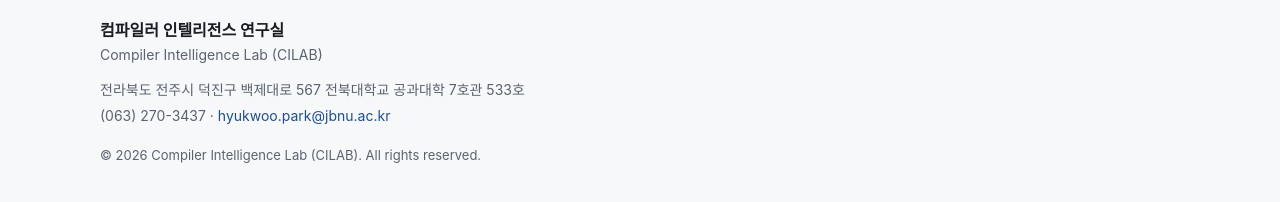
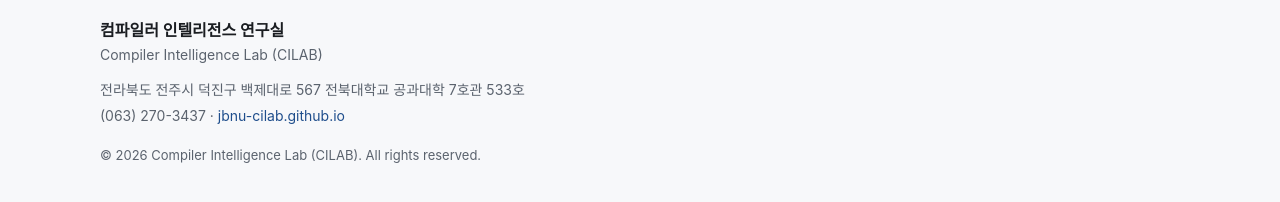
Before and after one commit to JBNU-CILAB/JBNU-CILAB.github.io, a Jekyll site: the page built from people.html, in a window 1280 px wide and 900 px high, scrolled down 1217 px. Shown: the part 693-895 px from the top of the window. Built offline with Jekyll 4.4.1, drawn with Linux system fonts in a browser that asks for light colours; some web fonts are replaced.

Commit message:
Protect email addresses from crawlers; show site URL in footer
- New email.html include: addresses stored split (data-u/data-d) and
  assembled client-side, so no plain mailto/address appears in HTML
- Replace all mailto links on Contact, People, and professor pages
- Footer now shows the site URL instead of an email address

```diff
--- /dev/null
+++ b/_includes/email.html
@@ -0,0 +1,11 @@
+{% comment %}
+  이메일 크롤링 방지용 컴포넌트 (JS 조립 방식).
+  HTML 소스에는 완성된 주소/mailto 링크가 존재하지 않으며,
+  페이지 로드 후 JS(_layouts/default.html)가 조립합니다.
+
+  사용법:
+    {% include email.html address=site.pi.email %}                          ← 주소 자체를 링크 텍스트로 표시
+    {% include email.html address=site.pi.email class="btn" label="문의" %} ← 커스텀 버튼/문구
+{% endcomment %}
+{%- assign _p = include.address | split: "@" -%}
+<a class="eml{% if include.class %} {{ include.class }}{% endif %}" data-u="{{ _p[0] }}" data-d="{{ _p[1] }}">{{ include.label }}</a>
--- a/_includes/footer.html
+++ b/_includes/footer.html
@@ -6,7 +6,7 @@
     </div>
     <div class="footer-contact">
       <span>{{ site.contact.address_ko }}</span>
-      <span>{{ site.contact.phone }} · <a href="mailto:{{ site.contact.email }}">{{ site.contact.email }}</a></span>
+      <span>{{ site.contact.phone }} · <a href="{{ site.url }}">jbnu-cilab.github.io</a></span>
     </div>
     <div class="footer-copy">
       © {{ 'now' | date: "%Y" }} {{ site.lab.name_en }}. All rights reserved.
--- a/contact.html
+++ b/contact.html
@@ -26,7 +26,7 @@
         </div>
         <div class="info-row">
           <span class="k">이메일</span>
-          <span><a href="mailto:{{ site.contact.email }}">{{ site.contact.email }}</a></span>
+          <span>{% include email.html address=site.contact.email %}</span>
         </div>
         <div class="info-row">
           <span class="k">지도교수</span>
@@ -77,7 +77,7 @@
     </div>
 
     <div class="btn-row">
-      <a class="btn btn-primary" href="mailto:{{ site.pi.email }}">✉️ 이메일로 자기소개 보내기</a>
+      {% include email.html address=site.pi.email class="btn btn-primary" label="✉️ 이메일로 자기소개 보내기" %}
     </div>
   </div>
 </section>
--- a/people.html
+++ b/people.html
@@ -28,7 +28,7 @@
         <h3><a class="pi-name-link" href="{{ '/people/professor/' | relative_url }}">{{ site.pi.name_ko }}</a></h3>
         <p class="pi-en">{{ site.pi.name_en }}</p>
         <p class="pi-title">{{ site.pi.title }}</p>
-        <p><a href="mailto:{{ site.pi.email }}">{{ site.pi.email }}</a></p>
+        <p>{% include email.html address=site.pi.email %}</p>
         <p class="pi-interests"><strong>연구 관심 분야</strong> · {{ site.data.professor.interests }}</p>
         {% assign has_links = false %}
         {% for l in site.data.professor.links %}{% if l.url != "" %}{% assign has_links = true %}{% endif %}{% endfor %}
@@ -63,7 +63,7 @@
             <div class="m-name-en">{{ m.name_en }}</div>
             <div class="m-role">{{ m.role }}</div>
             {% if m.interests %}<div class="m-interest">{{ m.interests }}</div>{% endif %}
-            {% if m.email and m.email != "" %}<div class="m-email"><a href="mailto:{{ m.email }}">{{ m.email }}</a></div>{% endif %}
+            {% if m.email and m.email != "" %}<div class="m-email">{% include email.html address=m.email %}</div>{% endif %}
           </div>
           {% endfor %}
         </div>
--- a/professor.html
+++ b/professor.html
@@ -28,7 +28,7 @@
         <p class="pi-en">{{ site.pi.name_en }}</p>
         <p class="pi-title">{{ site.pi.title }}</p>
         <p>
-          <a href="mailto:{{ site.pi.email }}">{{ site.pi.email }}</a><br>
+          {% include email.html address=site.pi.email %}<br>
           {{ site.contact.phone }}
         </p>
         <div class="pi-links">
```
Also changed, not shown: _layouts/default.html (+7 -0 lines).
